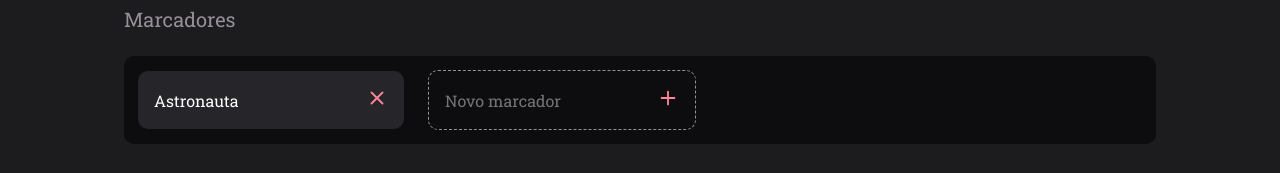
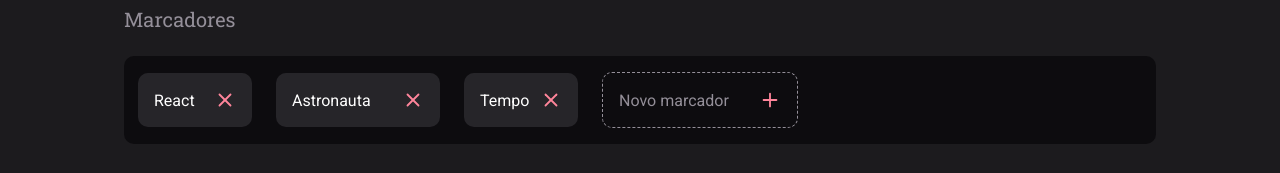
Before and after one commit to BrunasBarbosa/RocketMovies, a React (Vite) app: page /new in a window 1280 px wide. Shown: the part 624-797 px from the top of the page. Built offline with nearby package versions, Linux system fonts and the light colour scheme.

Commit message:
fix tag width

```diff
--- a/src/components/NoteItem/index.jsx
+++ b/src/components/NoteItem/index.jsx
@@ -1,12 +1,17 @@
 import { FiPlus, FiX } from 'react-icons/fi';
 import { Container } from './styles';
+import { useState } from 'react';
 
-export function NoteItem({ isNew, value, onClick, ...rest }){
+export function NoteItem({ isNew, value, onClick, style, placeholder, onChange, ...rest }){
+  const [text, setText] = useState(value || placeholder);
   return (
     <Container isNew={isNew}>
       <input
         type="text"
+        placeholder={text}
         value={value}
+        onChange = {(e) => setText(e.target.value)}
+        style={{width: `${text.length}rem`}}
         readOnly={!isNew}
         {...rest}
       />
--- a/src/components/NoteItem/styles.js
+++ b/src/components/NoteItem/styles.js
@@ -2,6 +2,8 @@ import styled from 'styled-components';
 
 export const Container = styled.div`
   display: flex;
+  align-items: center;
+  gap: 1rem;
   padding: 1.6rem;
 
   border-radius: 1rem;
@@ -10,20 +12,28 @@ export const Container = styled.div`
   border: ${({ theme, isNew }) => isNew ? `1px dashed ${theme.COLORS.GRAY_300}` : 'none' };
 
   > button {
+    width: 2.2rem;
+    height: 2.2rem;
     border: none;
     background: none;
     color: ${({ theme }) => theme.COLORS.SALMON};
 
     svg {
-    width: 2.2rem;
-    height: 2.2rem;
+      width: 2.2rem;
+      height: 2.2rem;
     }
   }
 
   > input {
+    font-family: 'Roboto', sans-serif;
+    font-weight: 400;
     color: ${({ theme }) => theme.COLORS.WHITE};
     background: transparent;
     border: none;
     width: 100%;
+
+    &::placeholder {
+      color: ${({ theme }) => theme.COLORS.GRAY_300};
+    }
   }
 `;
--- a/src/components/Return/styles.js
+++ b/src/components/Return/styles.js
@@ -2,6 +2,9 @@ import { Link } from 'react-router-dom';
 import styled from 'styled-components';
 
 export const Container = styled(Link)`
+  width: 12rem;
+  margin: 0 12.4rem;
+  padding: 4.8rem 0 2.4rem;
   display: flex;
   gap: .8rem;
   align-items: center;
--- a/src/pages/New/index.jsx
+++ b/src/pages/New/index.jsx
@@ -27,12 +27,14 @@ export function New() {
           <h2>Marcadores</h2>
 
           <div className="tags">
+            <NoteItem value="React" />
             <NoteItem value="Astronauta" />
+            <NoteItem value="Tempo" />
             <NoteItem isNew placeholder="Novo marcador" />
           </div>
 
           <section>
-            <Delete>
+            <Delete type="button">
               Excluir filme
             </Delete>
             <Button title="Salvar alterações" />
--- a/src/pages/New/styles.js
+++ b/src/pages/New/styles.js
@@ -12,10 +12,6 @@ export const Container = styled.div`
 
   > main {
    overflow-y: auto;
-  }
-
-  > a:nth-child(2){
-    padding: 4.8rem 12.4rem 2.4rem;
   }
 `;
 
```
